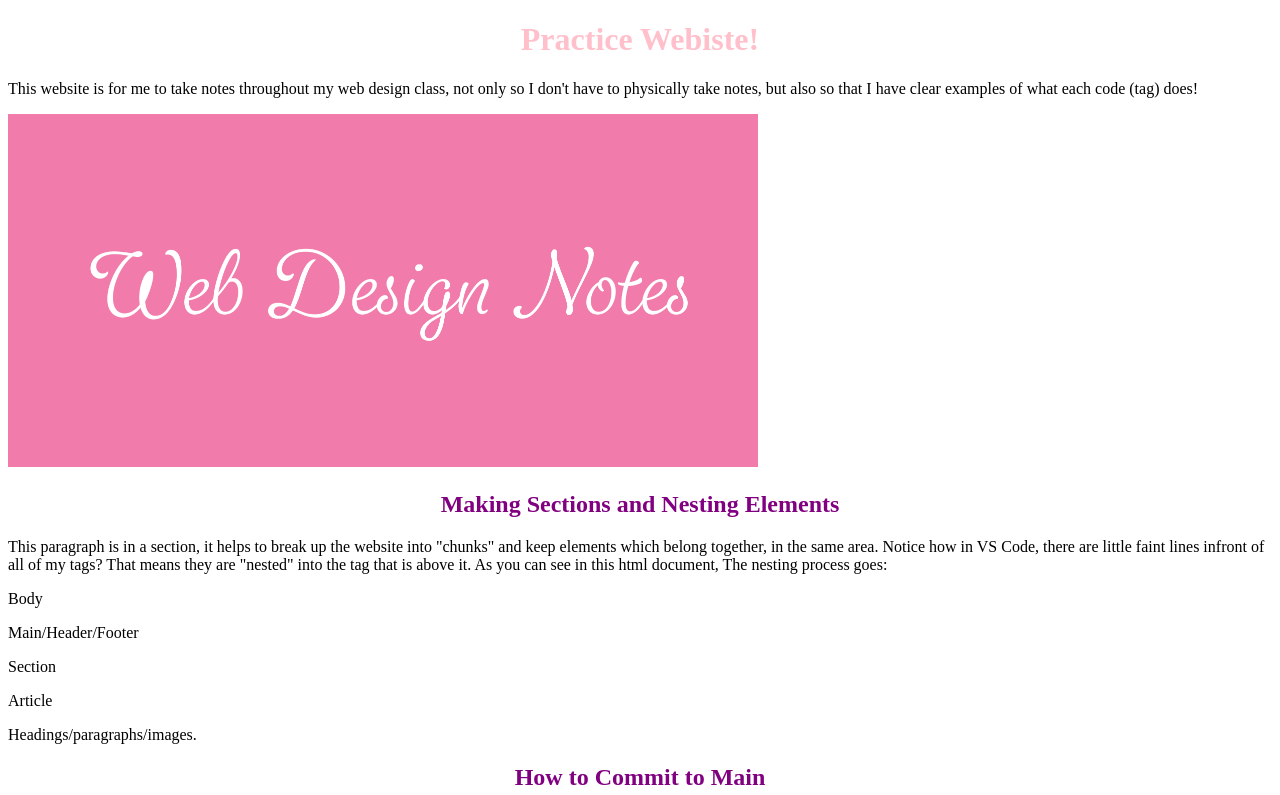
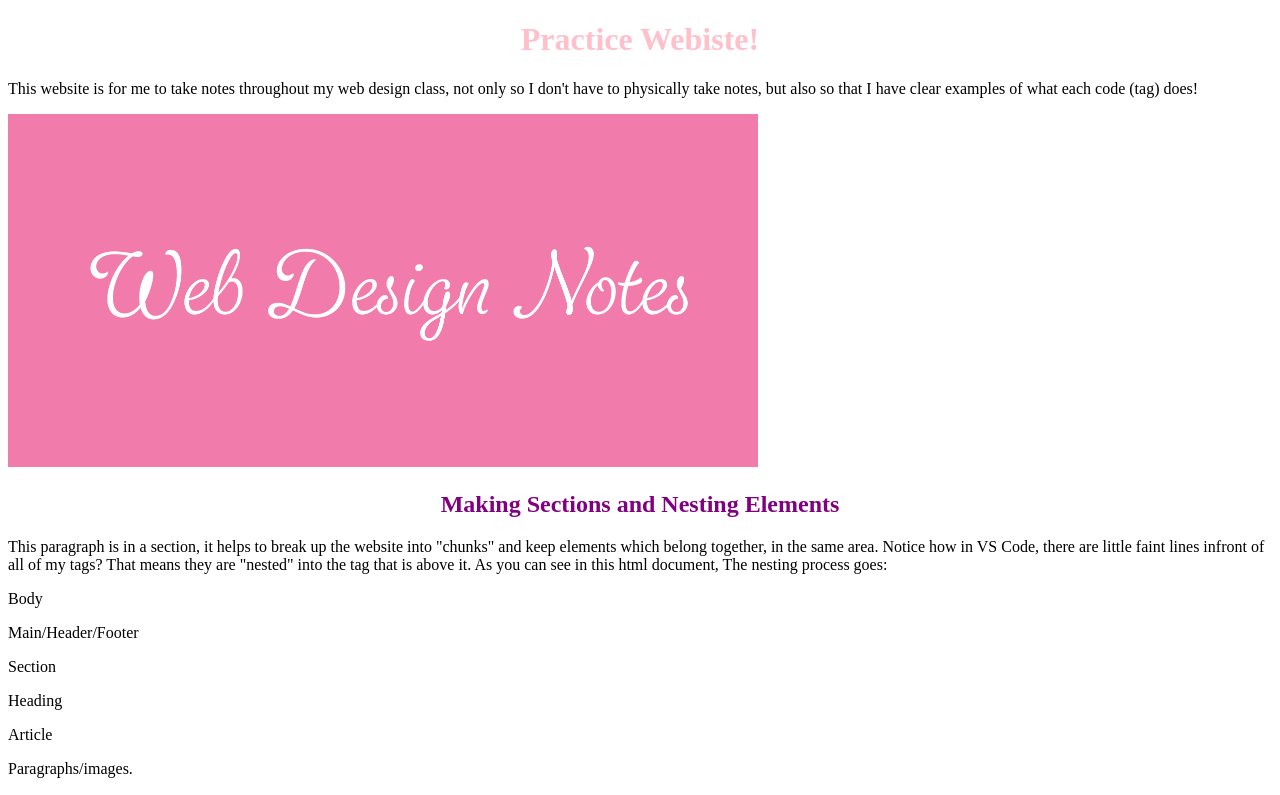
Before and after one commit to brookemorrone14/practice-website, a plain HTML site: page index.html in a window 1280 px wide. Shown: the top 795 px of the page. Drawn offline with Linux system fonts and the light colour scheme.

```diff
--- a/index.html
+++ b/index.html
@@ -35,10 +35,13 @@
           Section
         </p>
         <p>
+          Heading
+        </p>
+        <p>
           Article
         </p>
         <p>
-          Headings/paragraphs/images.
+          Paragraphs/images.
         </p>
 
       </article>
```
